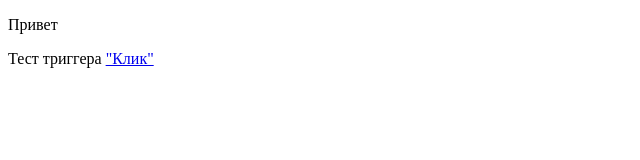
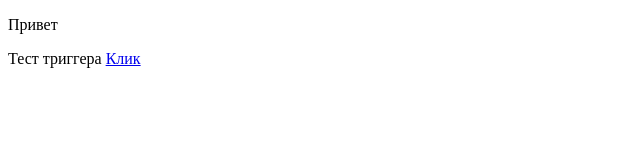
Before and after one commit to PolzaR/gtm_test, a plain HTML site: page index.html in a window 1280 px wide. Shown: the full height of the page, 0-640 px from the left. Drawn offline with Linux system fonts and the light colour scheme.

Commit message:
Update index.html

```diff
--- a/index.html
+++ b/index.html
@@ -23,7 +23,7 @@ height="0" width="0" style="display:none;visibility:hidden"></iframe></noscript>
 <!-- End Google Tag Manager (noscript) -->
 
     <p>Привет</p>
-    <p> Тест триггера <a href="https://altcraft.com/">"Клик"</a></p>
+    <p> Тест триггера <a href="https://altcraft.com/">Клик</a></p>
 
 </body>
 </html>
```
